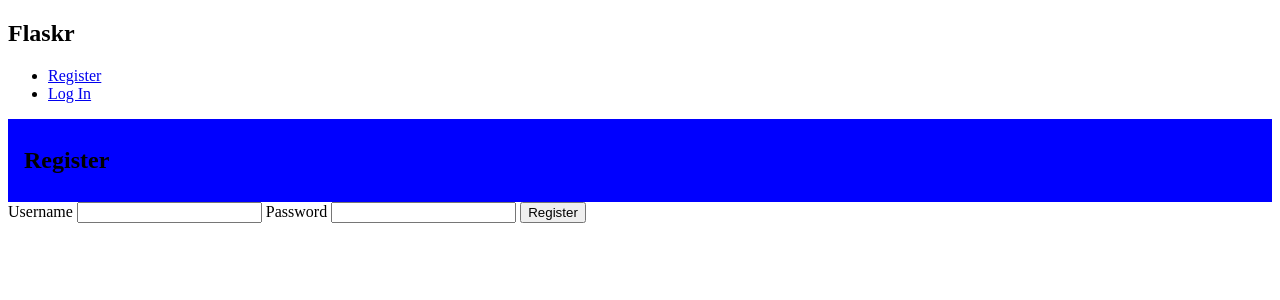
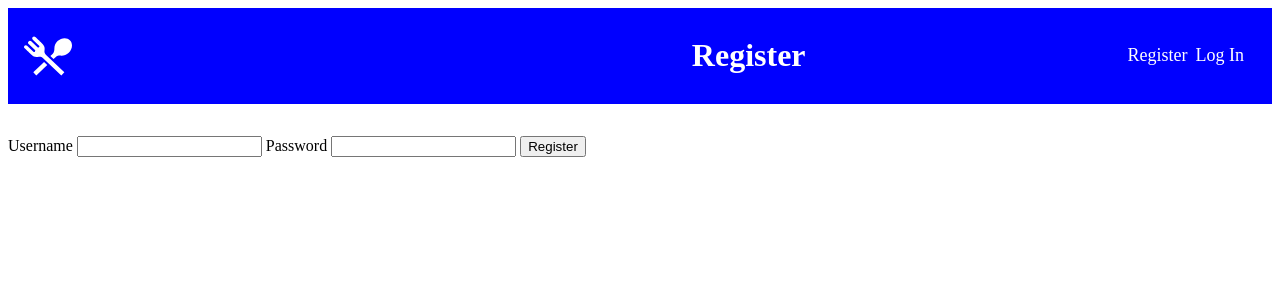
Before and after one commit to xxllxxllxxll-440/SE-353-Project, a Flask app: page /auth/register in a window 1280 px wide. Shown: the top 300 px of the page. Run offline with Flask 3, Linux system fonts and the light colour scheme.

Commit message:
Style base html

```diff
--- a/flaskr/static/style.css
+++ b/flaskr/static/style.css
@@ -8,7 +8,7 @@ body header {
 }
 
 /* Header logo and title*/
-body header a {
+body header {
     display: flex;
     align-items: center;
     gap: 1rem;
@@ -16,7 +16,7 @@ body header a {
     color: white;
 }
 /* Logo in header */
-body header > a img {
+body header > img {
     width: 3em;
 }
 
@@ -38,12 +38,16 @@ body header nav ul li a{
     padding-left: 0.25rem;
     padding-right: 0.25rem;
     margin: 0;
+    text-decoration: none;
+    color: white;
 }
 
 /* Nav list (mobile) */
 body header nav a{
     flex-direction: column;
     align-items: center;
+    text-decoration: none;
+    color: white;
 }
 
 /* Selected Nav list elements (desktop then mobile) */
@@ -52,17 +56,7 @@ body header nav a:hover {
     background-color:darkblue;
 }
 
-/* Media queries */
-/* Mobile view */
-@media screen and (max-width: 949px) {
-    .desktop{
-        display: none;
-    }
+/* Main: Spacing from top header */
+body main{
+    margin-top: 2em;
 }
-
-/* Desktop/Tablet view */
-@media screen and (min-width: 950px) {
-    .mobile{
-        display: none;
-    }
-}
--- a/flaskr/templates/base.html
+++ b/flaskr/templates/base.html
@@ -1,35 +1,48 @@
 <!DOCTYPE html>
+<html lang="en">
+    <head>
+        <meta charset="UTF-8">
+        <meta name="viewport" content="width=device-width, initial-scale=1.0">
         <!-- Overridable title -->
-<title>{% block title %}{% endblock %} - Flaskr</title>
+        <title>{% block title %}{% endblock %} - RMS</title>
         <!-- CSS import -->
         <link rel="stylesheet" href="{{ url_for('static', filename='style.css') }}">
+    </head>
+    <body>
+        <!-- Top header bar -->
+        <header>
+            <img src="{{ url_for('static', filename='logo.svg') }}" alt="Restaurant Manager Logo">
+            <!--- Overridable header -->
+            <h1>{% block header %}{% endblock %}</h1>
             <nav>
-  <h1>Flaskr</h1>
+                <!-- Top links for navigation for desktop -->
+                <div class="desktop">
                     <ul>
                         <!-- Displays if user is logged in -->
                         {% if g.user %}
                         <!-- Shows username -->
-      <li><span>{{ g.user['username'] }}</span>
+                        <li>{{ g.user['username'] }}</li>
                         <!-- Log out function -->
-      <li><a href="{{ url_for('auth.logout') }}">Log Out</a>
+                        <li><a href="{{ url_for('auth.logout') }}">Log Out</a></li>
                         <!-- Displays if user is not logged in -->
                         {% else %}
                         <!-- Register for account function -->
-      <li><a href="{{ url_for('auth.register') }}">Register</a>
+                        <li><a href="{{ url_for('auth.register') }}">Register</a></li>
                         <!-- Login function -->
-      <li><a href="{{ url_for('auth.login') }}">Log In</a>
+                        <li><a href="{{ url_for('auth.login') }}">Log In</a></li>
                         {% endif %}
                     </ul>
+                </div>
             </nav>
-<section class="content">
-  <header>
-    <!--- Overridable header -->
-    {% block header %}{% endblock %}
         </header>
+        <!-- Main content -->
+        <main>
             <!-- Shows error messages from Python code -->
             {% for message in get_flashed_messages() %}
                 <div class="flash">{{ message }}</div>
             {% endfor %}
             <!-- Overridable main content -->
             {% block content %}{% endblock %}
-</section>
+        </main>
+    </body>
+</html>
```
Lines whose indentation alone changed are shown as unchanged.
